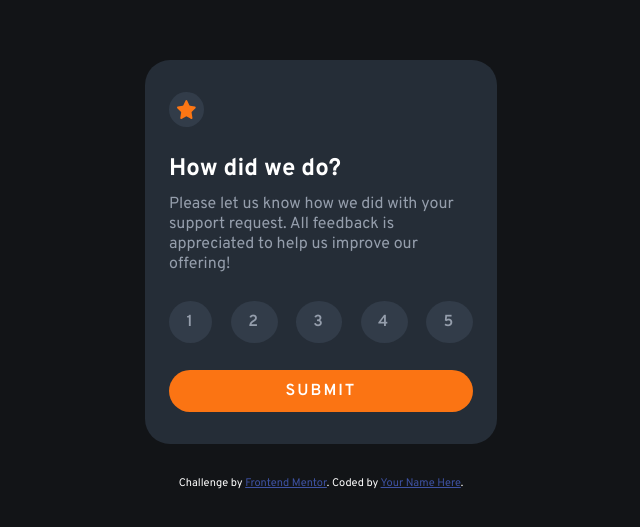
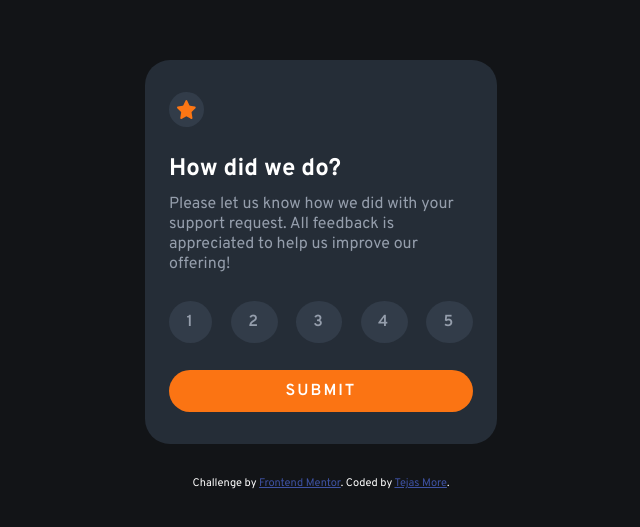
Before and after one commit to TejasMore477/Interactive-rating-component, a plain HTML site: page index.html in a window 1280 px wide. Shown: the part 125-652 px from the top of the page, without its empty margins (319-959 px from the left). Drawn offline with Linux system fonts and the light colour scheme.

Commit message:
Update index.html

```diff
--- a/index.html
+++ b/index.html
@@ -55,7 +55,7 @@
 
     <div class="attribution">
        Challenge by <a href="https://www.frontendmentor.io?ref=challenge" target="_blank">Frontend Mentor</a>.
-       Coded by <a href="#">Your Name Here</a>.
+       Coded by <a href="https://github.com/TejasMore477/Interactive-rating-component/tree/new-branch">Tejas More</a>.
     </div>
 
   </main>
```
